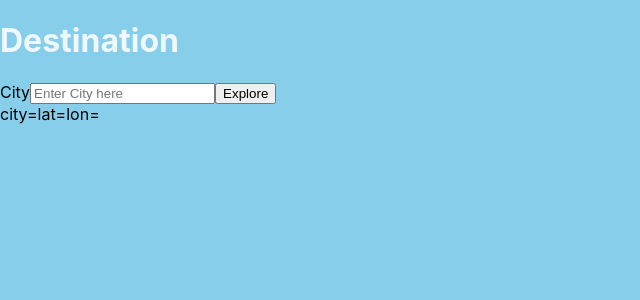
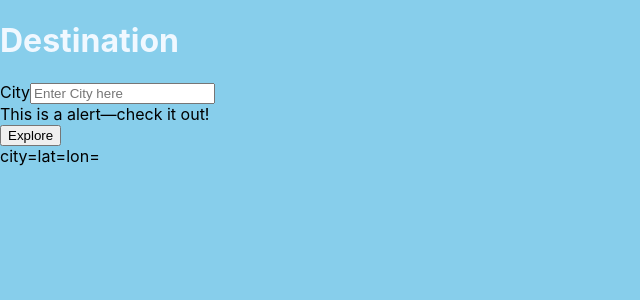
Before and after one commit to Deiosha/city-explorer, a React (Create React App) app: page / in a window 1280 px wide. Shown: the top 300 px of the page, without its empty margins (0-640 px from the left). Built offline with nearby package versions, Linux system fonts and the light colour scheme; no server answers.

Commit message:
added an alert

```diff
--- a/package.json
+++ b/package.json
@@ -9,6 +9,7 @@
     "axios": "^1.2.1",
     "bootstrap": "^5.2.3",
     "react": "^18.2.0",
+    "react-bootstrap": "^2.6.0",
     "react-dom": "^18.2.0",
     "react-scripts": "5.0.1",
     "web-vitals": "^2.1.4"
--- a/src/components/Main.js
+++ b/src/components/Main.js
@@ -1,6 +1,7 @@
 import axios from 'axios';
 import React from 'react';
 import map from '../components/images/map.png'
+import Alert from 'react-bootstrap/Alert';
 // src/components/images/map.png
 const ACCESS_KEY = process.env.REACT_APP_LOCATION_API_KEY;
 
@@ -48,6 +49,9 @@ class Main extends React.Component {
         <form onSubmit={this.cityData}>
           <label>City</label>
           <input onChange={this.handleLocationSearch} type="text" name="search" placeholder="Enter City here" />
+          <Alert >
+          This is a {} alert—check it out!
+        </Alert>
           <button type="submit">Explore</button>
         </form>
         city={this.state.location}
```
Also changed, not shown: 1 other file (tests, documents, lock files or other folders).
